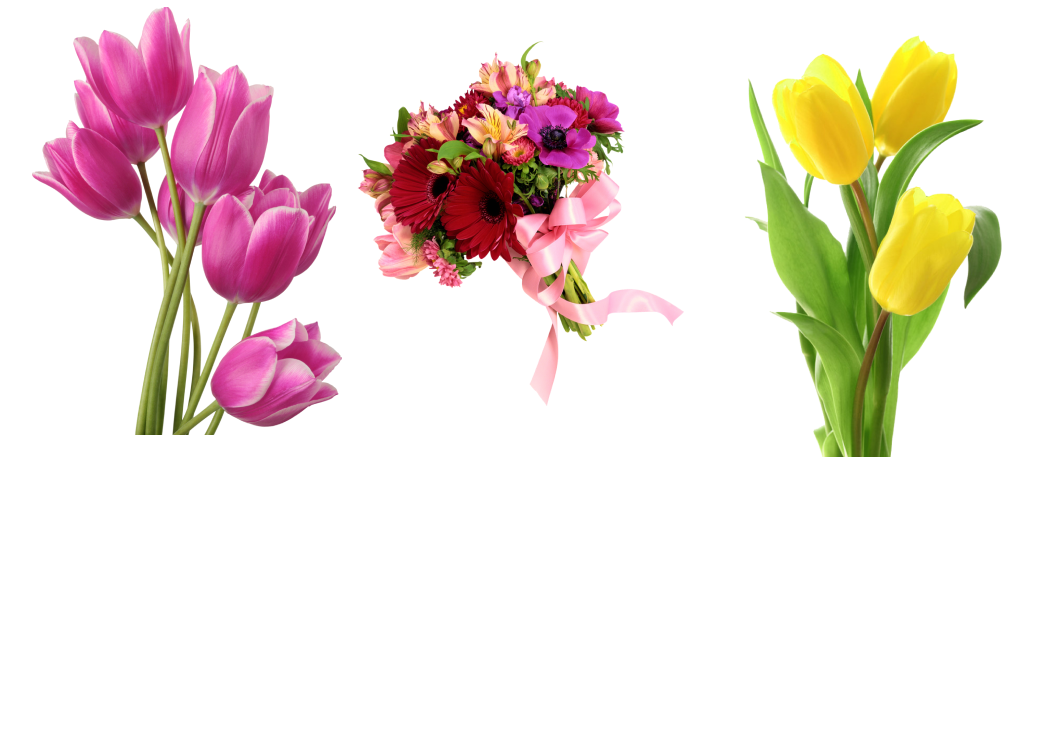
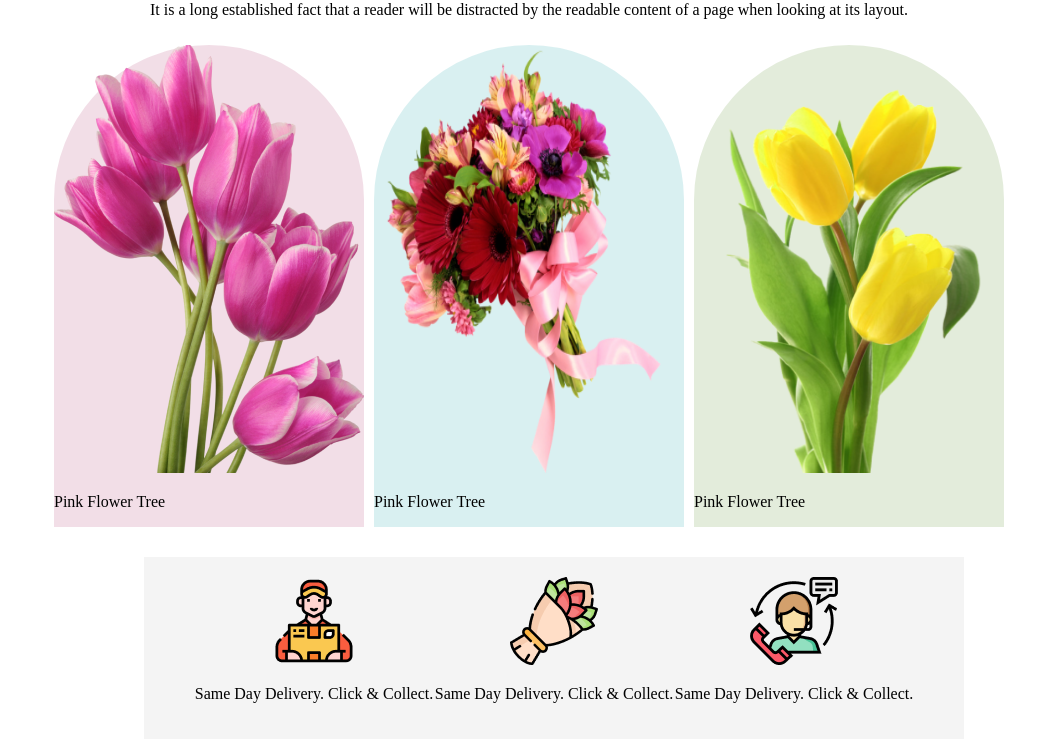
Before and after one commit to Najmulsp/my-flower-shop, a plain HTML site: page index.html in a window 1280 px wide. Shown: the part 665-1404 px from the top of the page, without its empty margins (111-1151 px from the left). Before the commit the page ends 1142 px from the top, so only its background shows below. Drawn offline with Linux system fonts and the light colour scheme.

Commit message:
added emoji

```diff
--- a/index.html
+++ b/index.html
@@ -34,17 +34,37 @@
             <div class="parent">
                 <div class="child1">
                     <img src="images/pngwing 6.png" alt="">
-                    <p></p>
+                    <p>Pink Flower Tree</p>
                 </div>
                 <div class="child2">
                     <img src="images/pngwing 5.png" alt="">
-                    <p></p>
+                    <p>Pink Flower Tree</p>
                 </div>
                 <div class="child3">
                     <img src="images/pngwing 7.png" alt="">
-                    <p></p>
+                    <p>Pink Flower Tree</p>
                 </div>
             </div>
+        </section>
+        <section class="main-menu2">
+            <div class="emoji">
+
+              <div class="hold1">
+                  <img  src="images/Group 57.png" alt="">
+                <p>Same Day Delivery. Click & Collect.</p>
+            </div>
+
+               <di class="hold1">
+                <img src="images/Group 58.png" alt="">
+                <p>Same Day Delivery. Click & Collect.</p>
+                </di>
+
+                <div class="hold1">
+                    <img src="images/Group 59.png" alt="">
+                    <p>Same Day Delivery. Click & Collect.</p>
+                </div>
+            </div>
+
         </section>
     </main>
 
--- a/styles.css
+++ b/styles.css
@@ -72,8 +72,78 @@ height: 30px
     display: flex;
     flex-direction: column;
     align-items: center;
+    margin-bottom: 20px;
 }
 .main-menu .parent{
+   padding: 10px;
     display: flex;
     align-items: center;
+    justify-content: space-between;
+   box-sizing: border-box;
+   padding: 5px;
 }
+.main-menu h1{
+    color: #272727;
+    font-size: 50px;
+    text-align: center;
+    margin-bottom: 0;
+}
+
+.main-menu .parent .child1{
+
+
+    border-radius: 300px 300px 0px 0px;
+    background: rgba(167, 33, 98, 0.15);
+    border: 5px solid white;
+
+}
+.main-menu .parent .child1 img{
+    width: 310px;
+height: 428px;
+}
+.main-menu .parent .child2{
+
+    border: 5px solid white;
+border-radius: 300px 300px 0px 0px;
+background: rgba(5, 151, 160, 0.15);
+}
+.main-menu .parent .child2 img{
+    width: 310px;
+height: 428px;
+}
+.main-menu .parent .child3{
+    border: 5px solid white;
+flex-shrink: 0;
+border-radius: 300px 300px 0px 0px;
+background: rgba(71, 125, 17, 0.15);
+}
+.main-menu .parent .child3 img{
+    width: 310px;
+height: 428px;
+}
+/*  */
+.main-menu2 .emoji{
+    height: 100%;
+    width: 75%;
+    background: rgba(39, 39, 39, 0.05);
+    padding: 20PX 50PX;
+    margin-left: 95PX;
+    display: flex;
+    justify-content: space-around;
+    align-items: center;
+}
+.main-menu2 .emoji .hold1{
+
+    text-align: center;
+
+}
+.main-menu2 .emoji .hold2{
+
+    text-align: center;
+
+}
+.main-menu2 .emoji .hold3{
+
+    text-align: center;
+
+}
```
